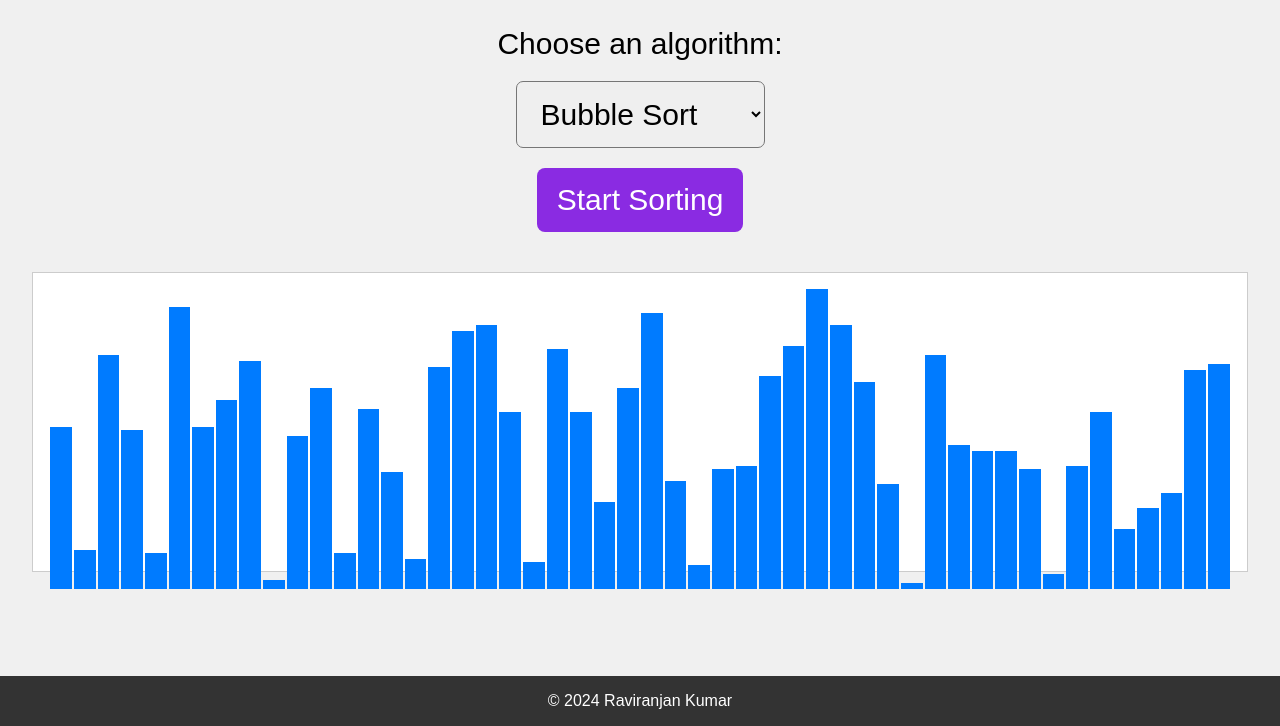
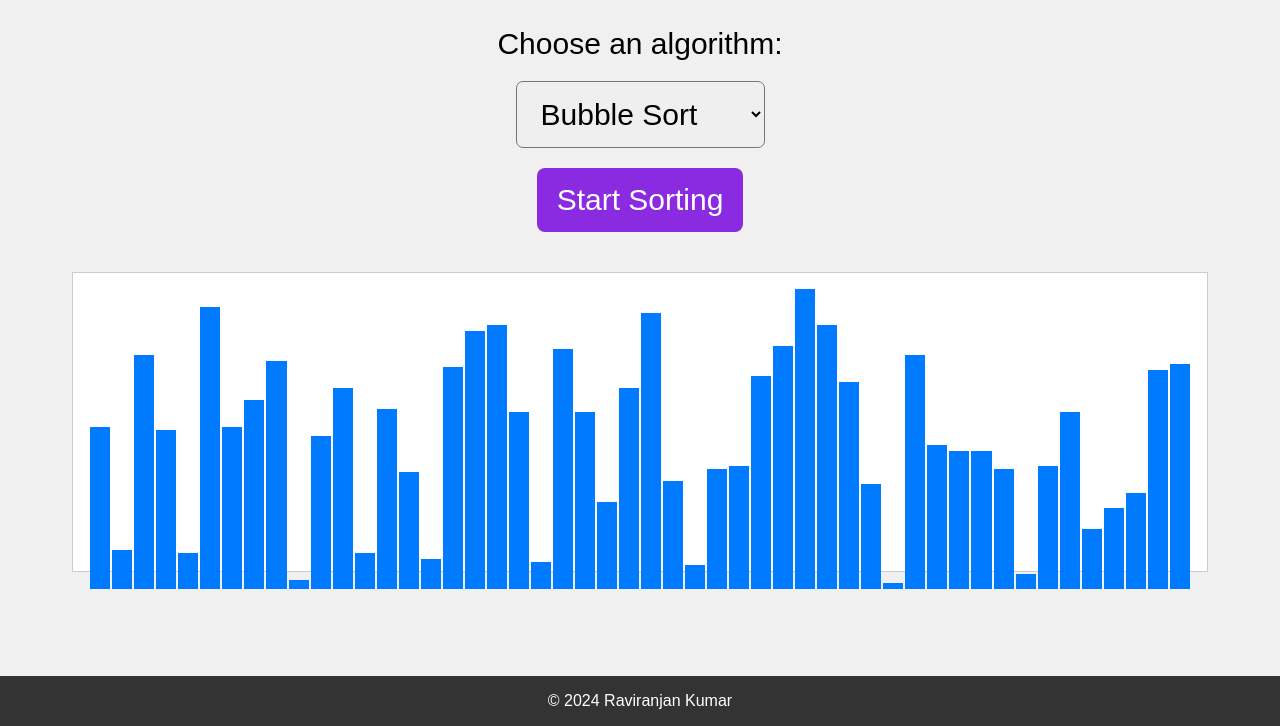
Before and after one commit to RKNITH/SORTING--ALGORITHM-VISUALISER, a plain HTML site: page index.html in a window 1280 px wide. Shown: the part 74-800 px from the top of the page. Drawn offline with Linux system fonts and the light colour scheme.

Commit message:
css modified

```diff
--- a/styles.css
+++ b/styles.css
@@ -123,7 +123,7 @@ select {
     border: 1px solid #ccc;
     flex-wrap: wrap;
     padding: 1em;
-    margin-top: 40px;
+    margin: 40px;
 }
 
 .bar {
```
